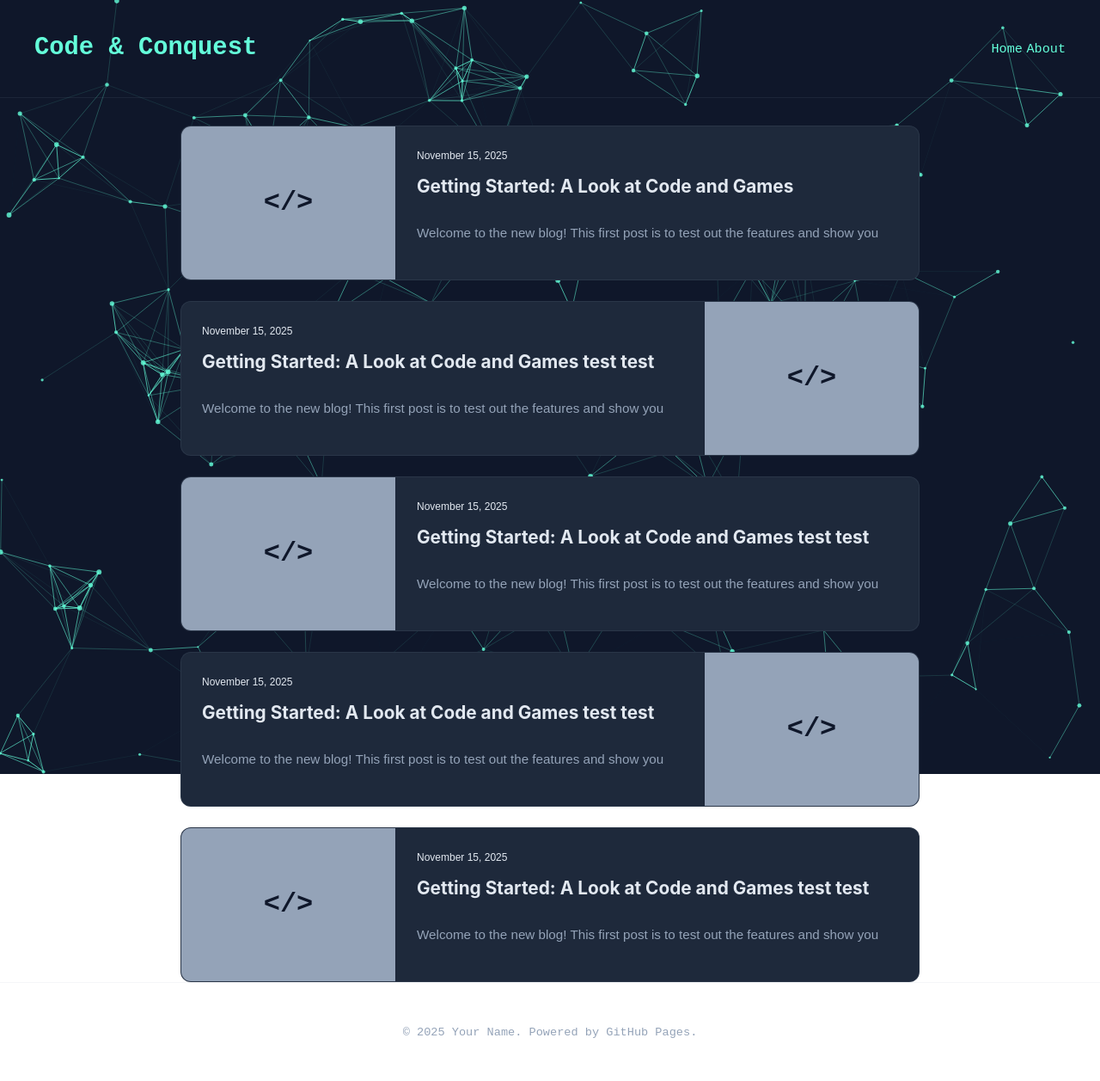
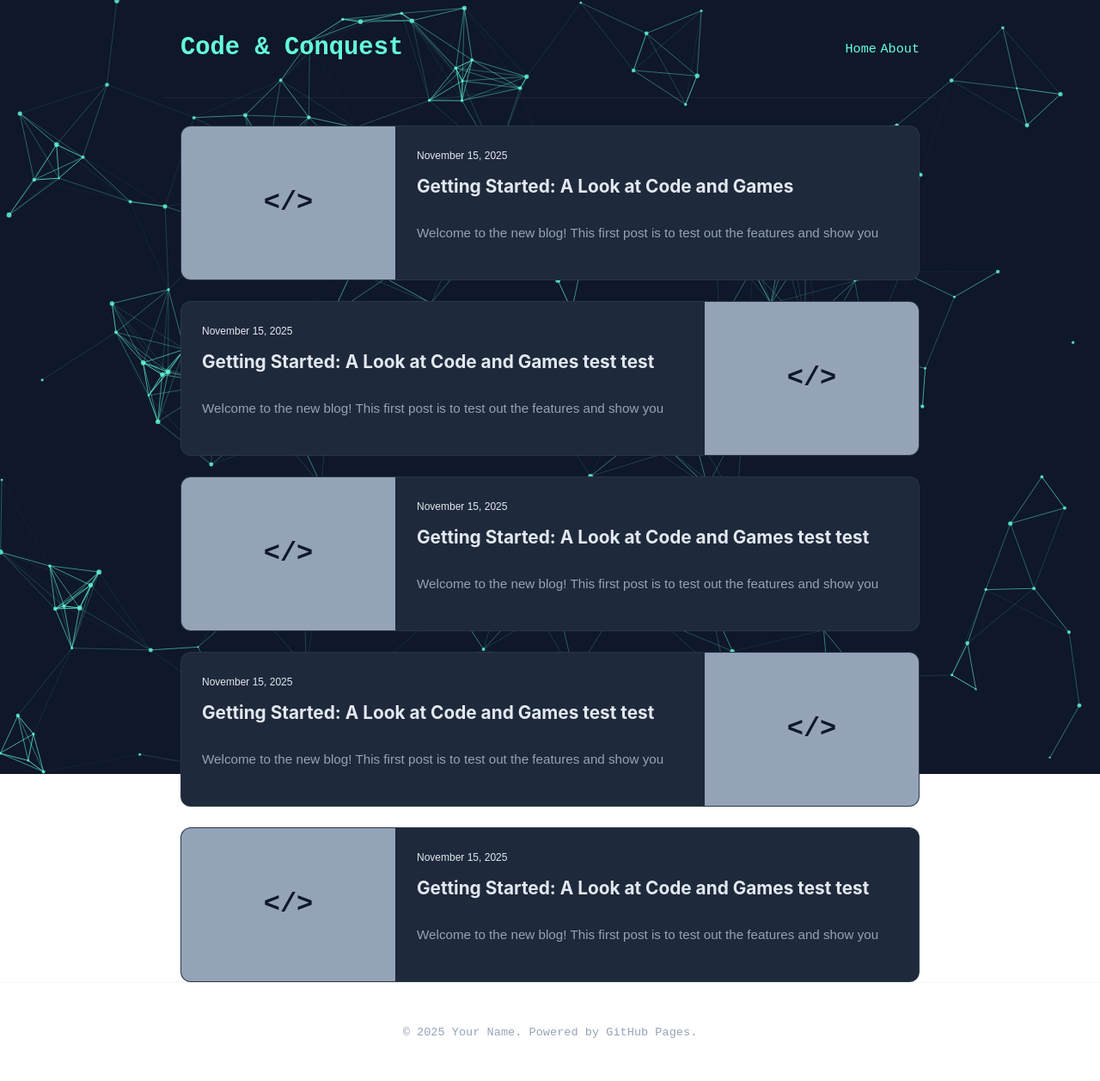
Before and after one commit to RobPiwowarek/RobPiwowarek.github.io, a Jekyll site: the page built from index.md, in a window 1280 px wide. Shown: the whole page at 86% size. Built offline with Jekyll 4.4.1, drawn with Linux system fonts in a browser that asks for light colours.

Commit message:
hopefully final tweaks

```diff
--- a/assets/css/style.css
+++ b/assets/css/style.css
@@ -55,19 +55,22 @@ body {
 a { text-decoration: none; color: inherit; }
 
 /* =========================================
-   3. HEADER (Wide & Spaced Out)
+   3. HEADER (Aligned with Posts)
    ========================================= */
 .site-header {
     display: flex;
-    justify-content: space-between; /* Pushes Title Left, Nav Right */
+    justify-content: space-between; /* Push Title Left, Nav Right */
     align-items: center;
 
-    /* CHANGED: Use full width instead of narrow container width */
+    /* CRITICAL ALIGNMENT FIX */
     width: 100%;
-    max-width: 1400px; /* Matches your Matrix Box wrapper width */
+    /* This variable must match your post container width */
+    max-width: var(--container-width);
 
-    margin: 0 auto; /* Centers the bar if screen is > 1400px */
-    padding: 2rem 40px; /* Add padding so they don't touch the very edge of the screen */
+    margin: 0 auto; /* Centers the invisible box */
+
+    /* This padding must match your container padding to line up perfectly */
+    padding: 2rem 20px;
 
     border-bottom: 1px solid var(--border-subtle);
     position: relative;
```
Also changed, not shown: _posts/2025-11-15-getting-started.md (+1 -1 lines).
